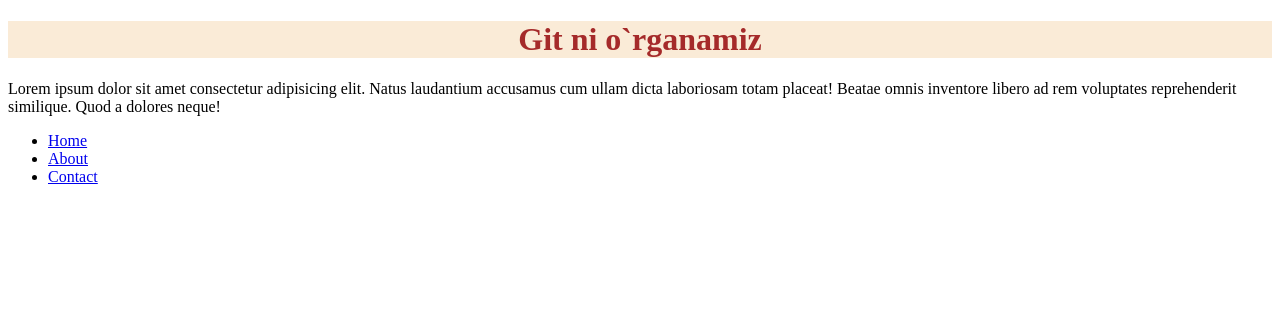
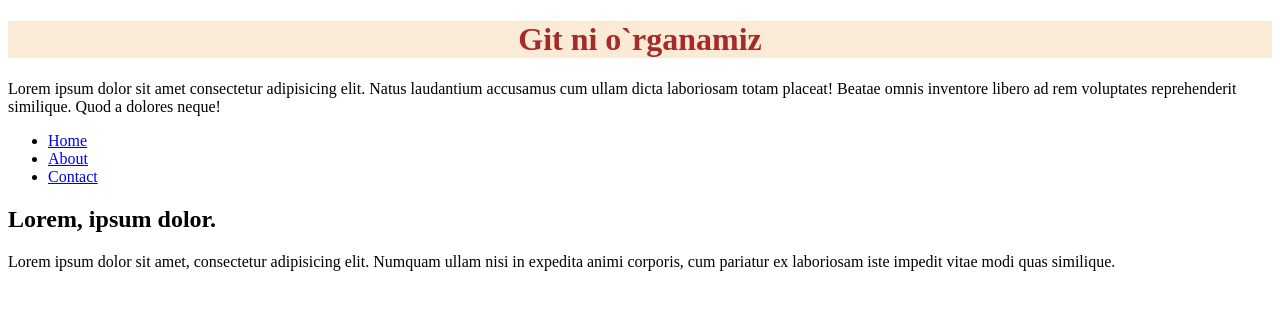
Before and after one commit to ilhomuz/testing, a plain HTML site: page index.html in a window 1280 px wide. Drawn offline with Linux system fonts and the light colour scheme.

Commit message:
indexga main tegini qoshdim

```diff
--- a/index.html
+++ b/index.html
@@ -12,6 +12,7 @@
         <h1>Git ni o`rganamiz</h1>
         <p>Lorem ipsum dolor sit amet consectetur adipisicing elit. Natus laudantium accusamus cum ullam dicta laboriosam totam placeat! Beatae omnis inventore libero ad rem voluptates reprehenderit similique. Quod a dolores neque!</p>
     </header>
+
     <nav>
         <ul>
             <li><a href="#">Home</a></li>
@@ -19,5 +20,11 @@
             <li><a href="#">Contact</a></li>
         </ul>
     </nav>
+
+    <main>
+        <h2>Lorem, ipsum dolor.</h2>
+        <p>Lorem ipsum dolor sit amet, consectetur adipisicing elit. Numquam ullam nisi in expedita animi corporis, cum pariatur ex laboriosam iste impedit vitae modi quas similique.</p>
+    </main>
+
 </body>
 </html>
```
